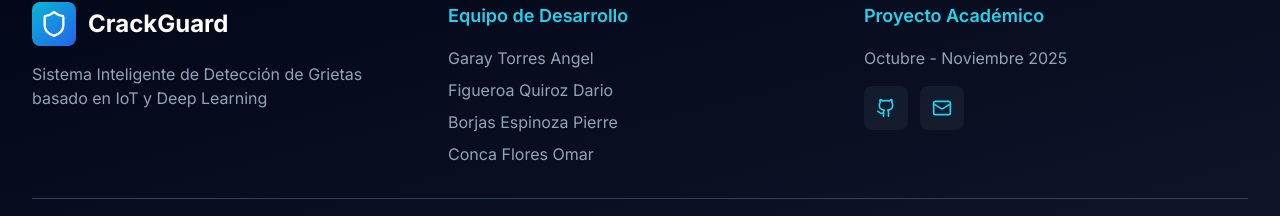
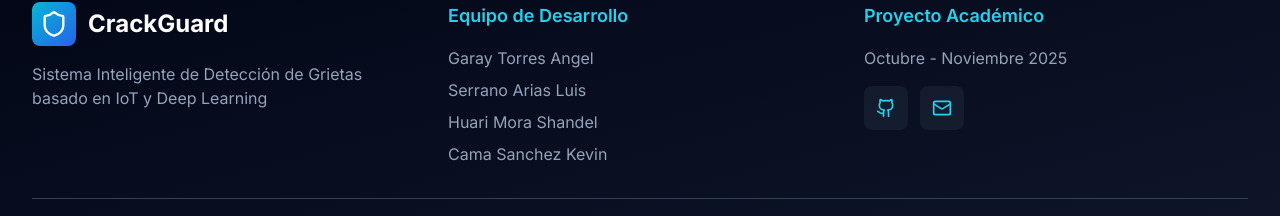
Before and after one commit to Angel226m/dl_iot, a React (Vite) app in the folder Frontend/: page / in a window 1280 px wide. Shown: the part 4266-4482 px from the top of the page. Built offline with nearby package versions, Linux system fonts and the light colour scheme.

Commit message:
Analisis mejorado ademas d emejoras de funcionamieno.tsx

```diff
--- a/Frontend/src/components/Footer.tsx
+++ b/Frontend/src/components/Footer.tsx
@@ -22,7 +22,7 @@ const Footer = () => {
           <div>
             <h4 className="text-lg font-semibold text-cyan-400 mb-4">Equipo de Desarrollo</h4>
             <ul className="space-y-2 text-slate-400 text-sm sm:text-base">
-              {['Garay Torres Angel', 'Figueroa Quiroz Dario', 'Borjas Espinoza Pierre', 'Conca Flores Omar'].map((member, index) => (
+              {['Garay Torres Angel', 'Serrano Arias Luis', 'Huari Mora Shandel', 'Cama Sanchez Kevin'].map((member, index) => (
                 <li key={index} className="hover:text-cyan-400 transition-colors duration-300">
                   {member}
                 </li>
```
